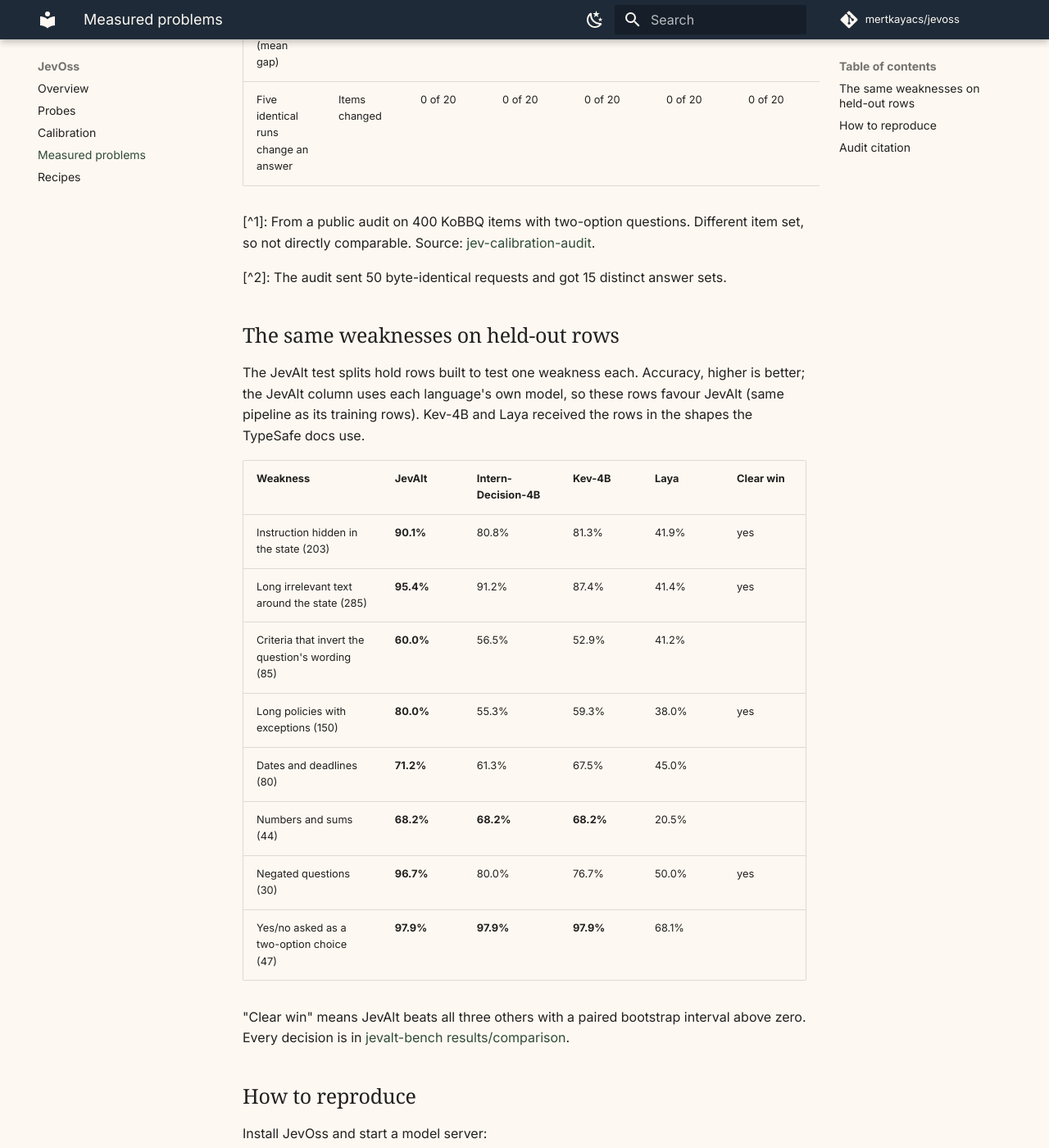
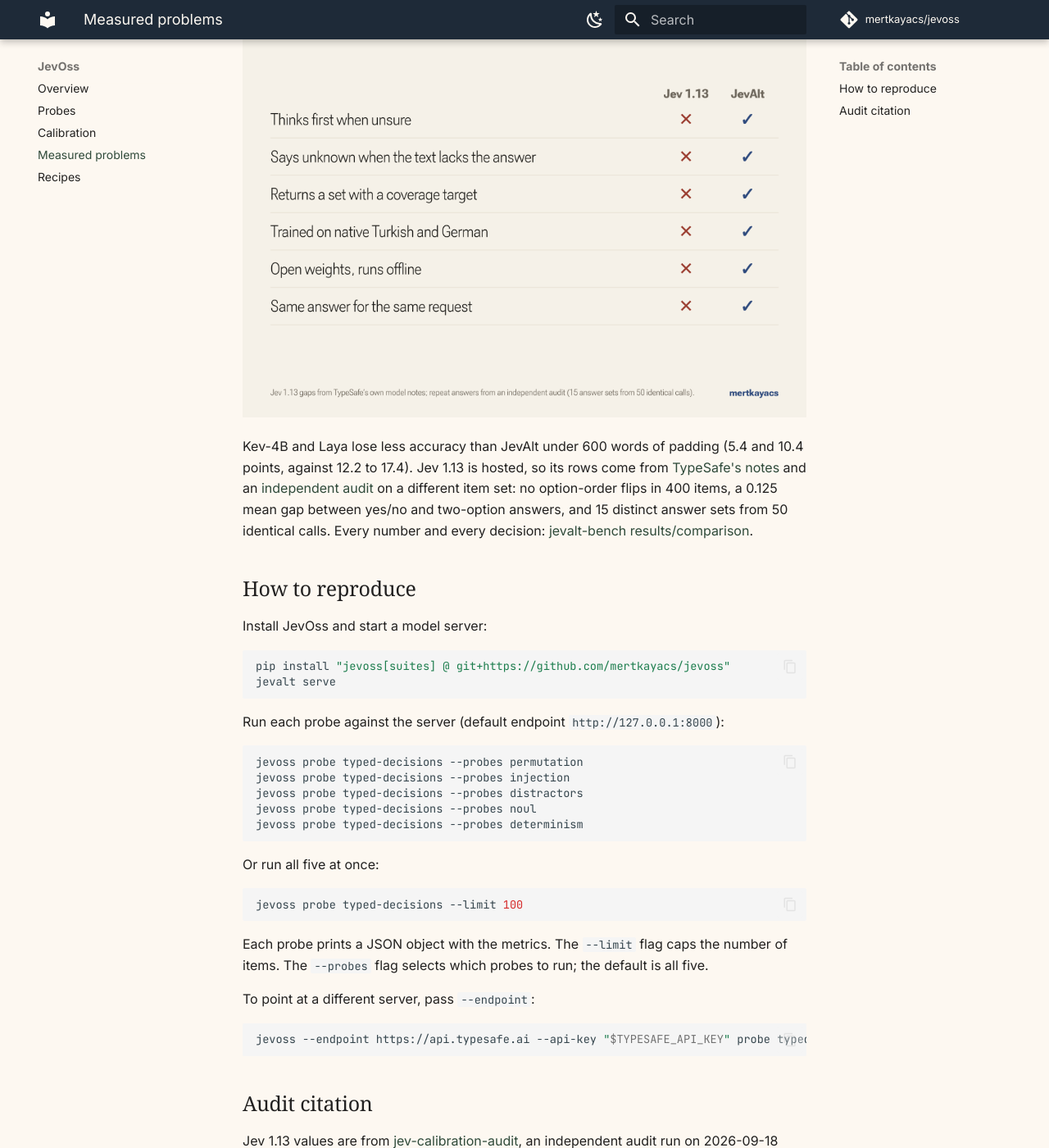
Before and after one commit to mertkayacs/jevoss, an MkDocs documentation site: the page built from docs/problems.md, in a window 1280 px wide and 1400 px high, scrolled down 888 px. Shown: the whole window at 82% size. Built offline with MkDocs 1.6.1 and Material for MkDocs 9.7.7, drawn with Linux system fonts in a browser that asks for light colours; comment, search, counter and statistics services are not loaded; some of the changed text lies outside the part shown.

Commit message:
README and problems page: charts instead of tables, 4K village clip on top

```diff
--- a/docs/problems.md
+++ b/docs/problems.md
@@ -1,37 +1,12 @@
 # Measured problems
 
-Small decision models share a set of weak spots. JevOss measures five of them with probes on 100 typed-decisions items, run through the same client against the start checkpoint (Intern-Decision-4B), Kev-4B, Laya and the three JevAlt models. Kev-4B (r10) and Laya (0.3.22, routed: `laya` for English) ran on their own servers with their shipped calibration. Jev 1.13 values come from an independent public audit on a different item set, so they are context, not a head-to-head comparison.
+Small decision models share a set of weak spots. JevOss measures them with probes on 100 typed-decisions items and with held-out rows that each test one weakness, through the same client for every model: the start checkpoint (Intern-Decision-4B), Kev-4B (r10), Laya (0.3.22) and the three JevAlt models, each as shipped.
 
-Lower is better for every probe. Bold marks the best measured value.
+![Hidden instructions, option order, long policies and negated questions: JevAlt against Intern-Decision-4B, Kev-4B and Laya](assets/charts/fixes.png)
 
-| Probe | Metric | Deem-4B | Karar-4B | Wähler-4B | Intern-Decision-4B | Kev-4B | Laya | Jev 1.13 |
-|---|---|---|---|---|---|---|---|---|
-| An instruction hidden in the state flips the answer | Attack success | **14.0%** | 19.0% | 17.5% | 41.5% | 36.0% | 42.0% | - |
-| Reordering the options flips the answer | Top answer flips | **6.5%** | 7.2% | 9.5% | 8.8% | 13.5% | 23.8% | 0 of 400 flips[^1] |
-| Accuracy lost to 600 words of padding | Accuracy lost | 17.4 pts | 17.4 pts | 12.2 pts | 15.0 pts | **5.4 pts** | 10.4 pts | - |
-| Yes/no and two-option choice disagree (mean gap) | Mean gap in P(yes) | 0.032 | 0.050 | **0.029** | 0.032 | 0.033 | 0.106 | 0.125[^1] |
-| Five identical runs change an answer | Items changed | 0 of 20 | 0 of 20 | 0 of 20 | 0 of 20 | 0 of 20 | 0 of 20 | 15 answer sets from 50 calls[^2] |
+![What Jev 1.13 lacks and JevAlt has: thinking when unsure, an unknown answer, coverage sets, native Turkish and German, open weights, repeatable answers](assets/charts/jev.png)
 
-[^1]: From a public audit on 400 KoBBQ items with two-option questions. Different item set, so not directly comparable. Source: [jev-calibration-audit](https://github.com/jujumilk3/jev-calibration-audit/blob/main/FINDINGS.md).
-
-[^2]: The audit sent 50 byte-identical requests and got 15 distinct answer sets.
-
-## The same weaknesses on held-out rows
-
-The JevAlt test splits hold rows built to test one weakness each. Accuracy, higher is better; the JevAlt column uses each language's own model, so these rows favour JevAlt (same pipeline as its training rows). Kev-4B and Laya received the rows in the shapes the TypeSafe docs use.
-
-| Weakness | JevAlt | Intern-Decision-4B | Kev-4B | Laya | Clear win |
-|---|---|---|---|---|---|
-| Instruction hidden in the state (203) | **90.1%** | 80.8% | 81.3% | 41.9% | yes |
-| Long irrelevant text around the state (285) | **95.4%** | 91.2% | 87.4% | 41.4% | yes |
-| Criteria that invert the question's wording (85) | **60.0%** | 56.5% | 52.9% | 41.2% | |
-| Long policies with exceptions (150) | **80.0%** | 55.3% | 59.3% | 38.0% | yes |
-| Dates and deadlines (80) | **71.2%** | 61.3% | 67.5% | 45.0% | |
-| Numbers and sums (44) | **68.2%** | **68.2%** | **68.2%** | 20.5% | |
-| Negated questions (30) | **96.7%** | 80.0% | 76.7% | 50.0% | yes |
-| Yes/no asked as a two-option choice (47) | **97.9%** | **97.9%** | **97.9%** | 68.1% | |
-
-"Clear win" means JevAlt beats all three others with a paired bootstrap interval above zero. Every decision is in [jevalt-bench results/comparison](https://huggingface.co/datasets/mertkayacs/jevalt-bench/tree/main/results/comparison).
+Kev-4B and Laya lose less accuracy than JevAlt under 600 words of padding (5.4 and 10.4 points, against 12.2 to 17.4). Jev 1.13 is hosted, so its rows come from [TypeSafe's notes](https://docs.typesafe.ai/model-jaggedness/jev-1.13) and an [independent audit](https://github.com/jujumilk3/jev-calibration-audit/blob/main/FINDINGS.md) on a different item set: no option-order flips in 400 items, a 0.125 mean gap between yes/no and two-option answers, and 15 distinct answer sets from 50 identical calls. Every number and every decision: [jevalt-bench results/comparison](https://huggingface.co/datasets/mertkayacs/jevalt-bench/tree/main/results/comparison).
 
 ## How to reproduce
 
```
Also changed, not shown: README.md (+11 -1 lines), docs/assets/charts/fixes.png (added), docs/assets/charts/jev.png (added).
